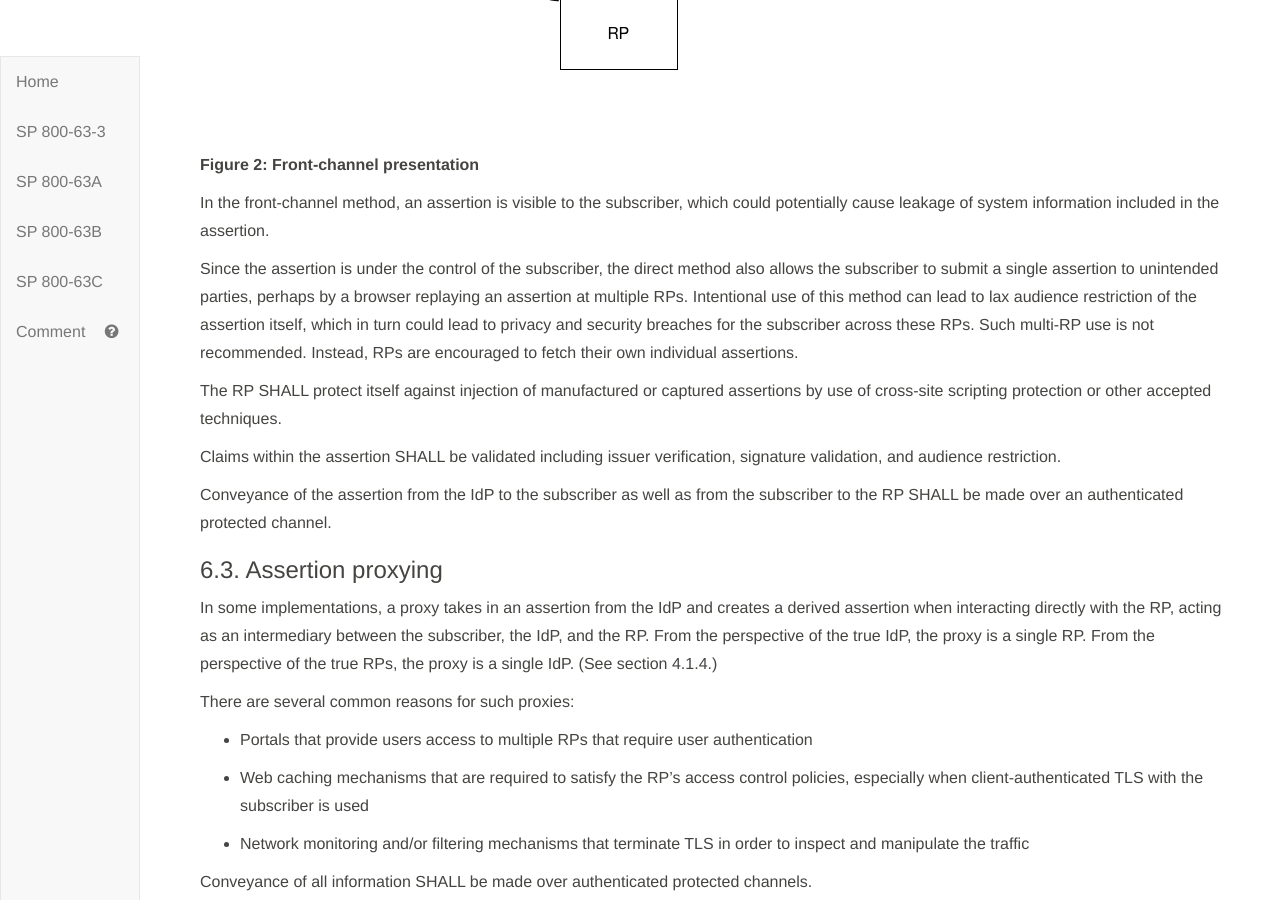
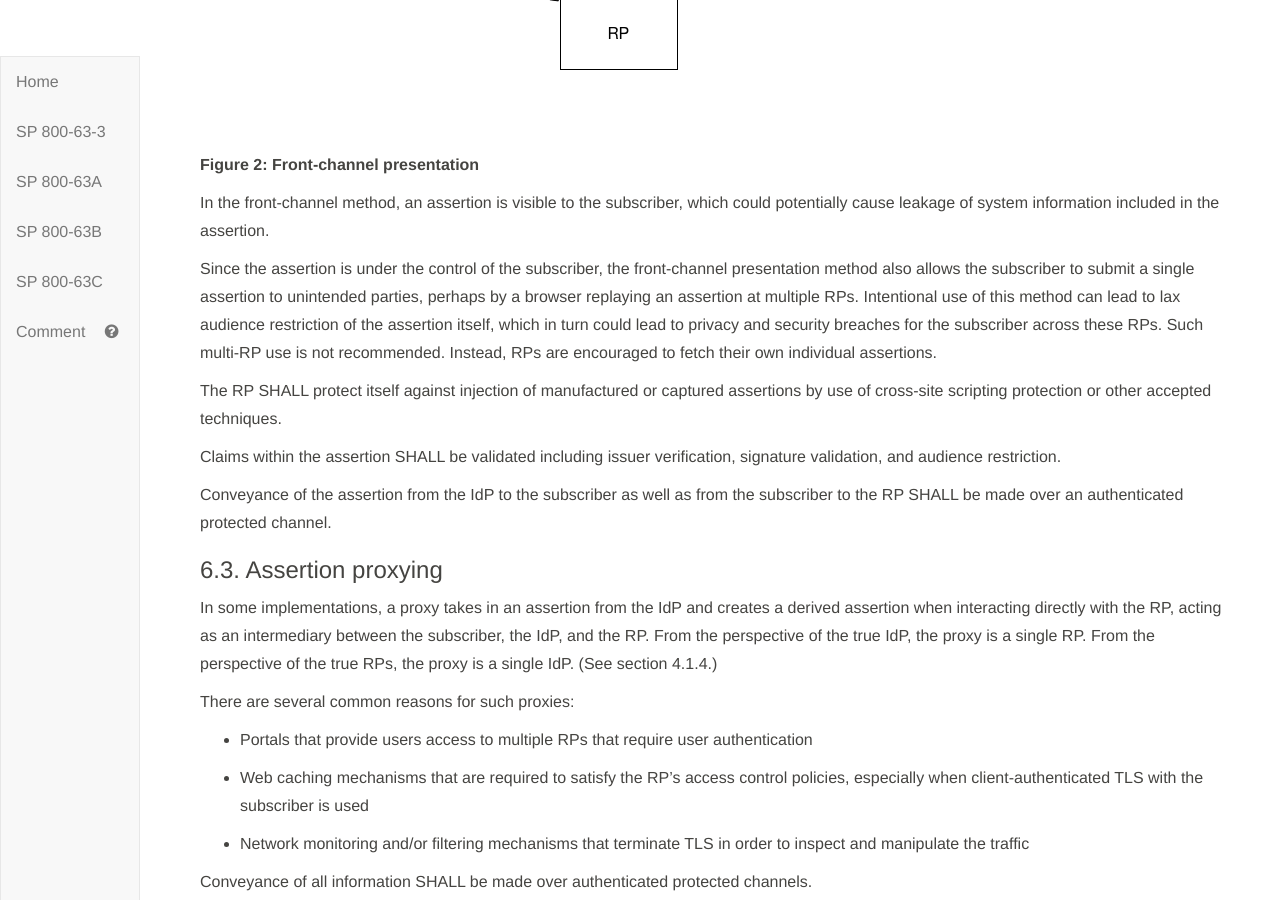
Before and after one commit to usnistgov/800-63-3, a Jekyll site: the page built from sp800-63c.md, in a window 1280 px wide and 900 px high, scrolled down 15801 px. Built offline with Jekyll 4.4.1, drawn with Linux system fonts in a browser that asks for light colours; some of the changed text lies outside the part shown.

Commit message:
more direct/indirect replacement

```diff
--- a/sp800-63c/sec6_presentation.md
+++ b/sp800-63c/sec6_presentation.md
@@ -47,7 +47,7 @@ In the *front-channel* model, the IdP creates an assertion and sends it to the s
 
 In the front-channel method, an assertion is visible to the subscriber, which could potentially cause leakage of system information included in the assertion.
 
-Since the assertion is under the control of the subscriber, the direct method also allows the subscriber to submit a single assertion to unintended parties, perhaps by a browser replaying an assertion at multiple RPs. Intentional use of this method can lead to lax audience restriction of the assertion itself, which in turn could lead to privacy and security breaches for the subscriber across these RPs. Such multi-RP use is not recommended. Instead, RPs are encouraged to fetch their own individual assertions.
+Since the assertion is under the control of the subscriber, the front-channel presentation method also allows the subscriber to submit a single assertion to unintended parties, perhaps by a browser replaying an assertion at multiple RPs. Intentional use of this method can lead to lax audience restriction of the assertion itself, which in turn could lead to privacy and security breaches for the subscriber across these RPs. Such multi-RP use is not recommended. Instead, RPs are encouraged to fetch their own individual assertions.
 
 The RP SHALL protect itself against injection of manufactured or captured assertions by use of cross-site scripting protection or other accepted techniques.
 
```
Also changed, not shown: other parts of sp800-63c/sec6_presentation.md (+1 -1 lines).
